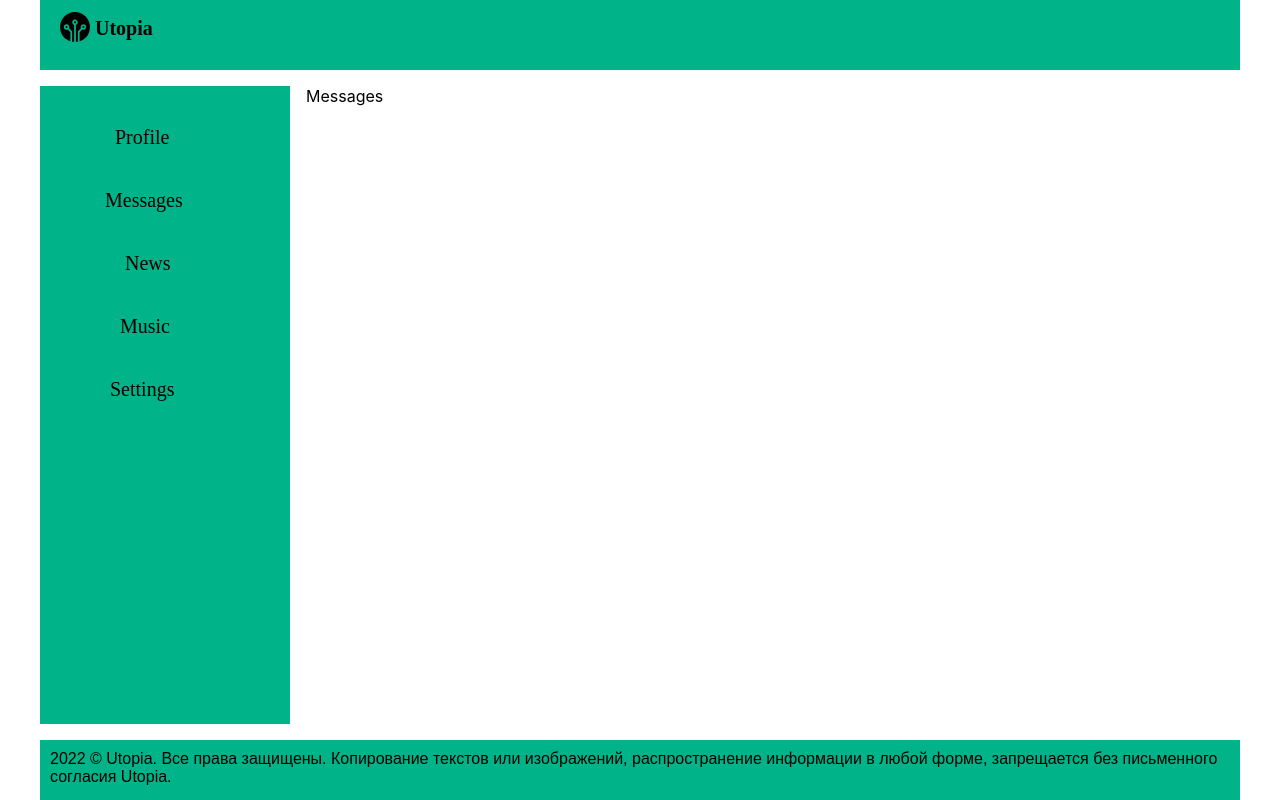
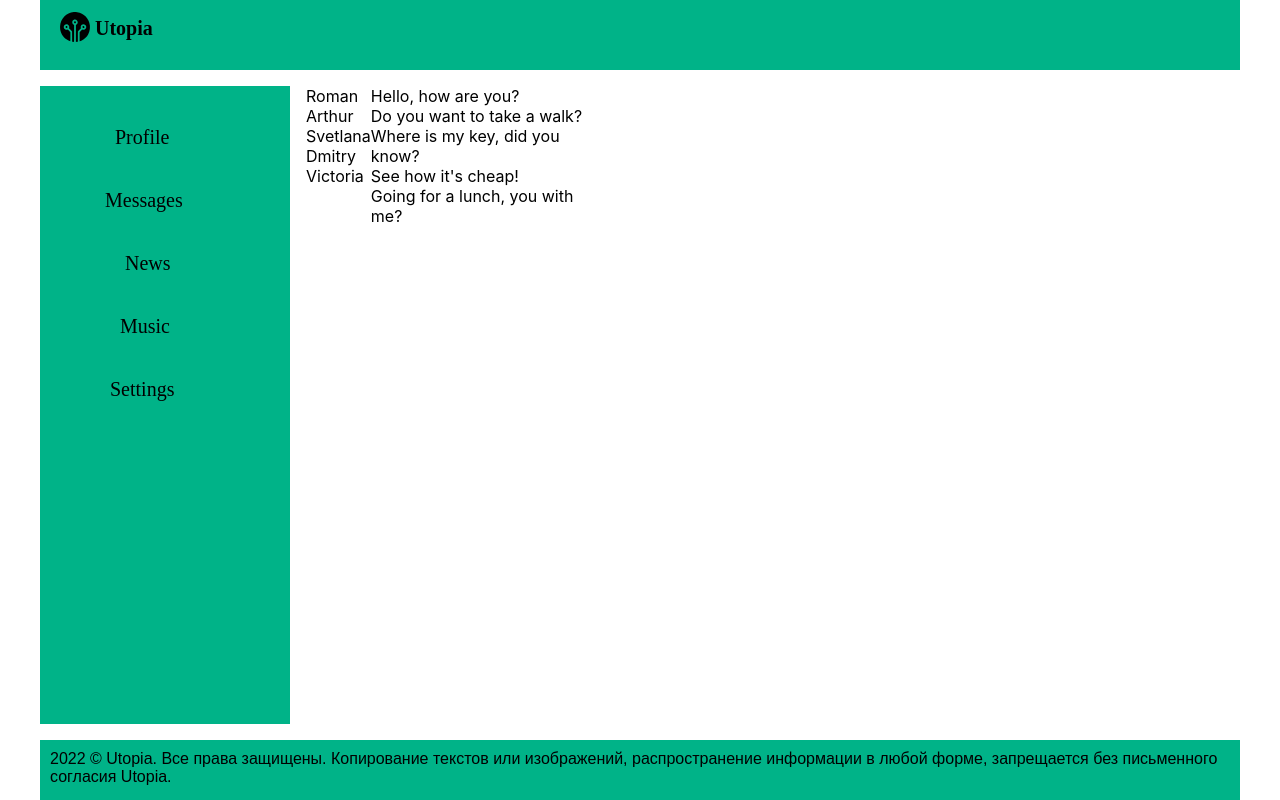
Before and after one commit to DenisIevlev/Social_Network_Project, a React (Create React App) app: page /messages in a window 1280 px wide. Built offline with nearby package versions, Linux system fonts and the light colour scheme; a web font is replaced by a local one.

Commit message:
add messages window

```diff
--- a/src/Components/Messages/Messages.js
+++ b/src/Components/Messages/Messages.js
@@ -1,9 +1,38 @@
+import styled from 'styled-components';
+
+
+const MessagesWrapper = styled.div `
+display: flex;
+justify-content:  space-between;
+width: 300px;
+`;
+
+const MessagesItems = styled.div ``;
+
+const Dialog = styled.div ``;
+
+const DialogMessages = styled.div ``;
+
+const DialogMessage = styled.div ``;
 
 const Messages = () => {
   return (
-    <div>
-      Messages
-    </div>
+    <MessagesWrapper>
+     <MessagesItems>
+      <Dialog>Roman</Dialog>
+      <Dialog>Arthur</Dialog>
+      <Dialog>Svetlana</Dialog>
+      <Dialog>Dmitry</Dialog>
+      <Dialog>Victoria</Dialog>
+     </MessagesItems>
+     <DialogMessages>
+     <DialogMessage>Hello, how are you?</DialogMessage>
+     <DialogMessage>Do you want to take a walk?</DialogMessage>
+     <DialogMessage>Where is my key, did you know?</DialogMessage>
+     <DialogMessage>See how it's cheap!</DialogMessage>
+     <DialogMessage>Going for a lunch, you with me?</DialogMessage>
+     </DialogMessages>
+    </MessagesWrapper>
   );
 }
 
```
